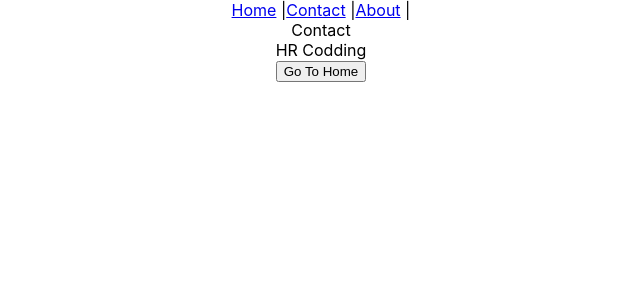
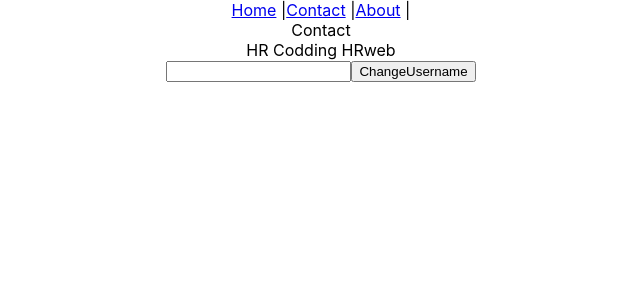
Before and after one commit to HudyRahmani/test1, a React (Create React App) app: page /contact in a window 1280 px wide. Shown: the top 300 px of the page, without its empty margins (319-959 px from the left). Built offline with nearby package versions, Linux system fonts and the light colour scheme.

Commit message:
Add Context

```diff
--- a/src/App.js
+++ b/src/App.js
@@ -6,20 +6,26 @@ import Contact from './pages/Contact';
 import About from './pages/About';
 import Navbar from './pages/Navbar';
 import Notfont from './pages/Notfont';
+import { useState } from 'react';
+import { ProvideContext } from './pages/Context';
+
 
 function App() {
 
+  const [name , setName  ] = useState("HRweb")
   return (
     <div className={`App`}>
+      <ProvideContext.Provider value={{name,setName}}>
         <BrowserRouter>
           <Navbar />
           <Routes>
-          <Route path='/' element={<Home />} />
+            <Route path='/' element={<Home name={name} />} />
             <Route path='/contact' element={<Contact />} />
             <Route path='/about' element={<About />} />
             <Route path='/*' element={<Notfont />} />
           </Routes>
         </BrowserRouter>
+      </ProvideContext.Provider>
     </div>
   );
 
--- /dev/null
+++ b/src/components/ChangeUsername.js
@@ -0,0 +1,16 @@
+import React, { useContext, useState } from 'react'
+import { ProvideContext } from '../pages/Context'
+
+
+export default function ChangeUsername() {
+    const [username , setUsername] = useState('')
+    const {setName} = useContext(ProvideContext)
+  return (
+    <div>
+        <input type='text'
+            onChange={(e) => setUsername(e.target.value)}
+        />
+        <button onClick={() => {setName(username)}}>ChangeUsername</button>
+    </div>
+  )
+}
--- a/src/pages/Contact.js
+++ b/src/pages/Contact.js
@@ -1,16 +1,18 @@
-import React from 'react'
+import React, { useContext } from 'react'
 import { Fragment } from 'react'
 import { useNavigate } from 'react-router-dom'
 import Profile from './Profile'
+import ChangeUsername from '../components/ChangeUsername'
 
 
 export default function Contact() {
   let navigate = useNavigate()
+
   return (
     <React.Fragment>
       <div>Contact</div>
-      <Profile />
-      <button onClick={() => { navigate("/") }}>Go To Home</button>
+      <Profile  />
+      <ChangeUsername />
     </React.Fragment>
   )
 }
--- /dev/null
+++ b/src/pages/Context.js
@@ -0,0 +1,4 @@
+import { createContext } from "react";
+
+
+export const ProvideContext = createContext()
--- a/src/pages/Home.js
+++ b/src/pages/Home.js
@@ -1,7 +1,13 @@
-import React from 'react'
+import React, { useContext } from 'react'
+import { ProvideContext } from './Context'
 
-export default function Home() {
+
+export default function Home(props) {
+    const {name:username} = useContext(ProvideContext)
   return (
-    <div>Home</div>
+    <>
+        <div>Home</div>
+        <p>{username}</p>
+    </>
   )
 }
--- a/src/pages/Profile.js
+++ b/src/pages/Profile.js
@@ -1,8 +1,9 @@
-import React from 'react'
+import React, { useContext } from 'react'
 import { useParams } from 'react-router-dom'
+import { ProvideContext } from './Context'
 
 export default function Profile() {
-  const {name} =useParams()
+  const {name} = useContext(ProvideContext)
   return (
     <div>HR Codding {name}</div>
   )
```
Also changed, not shown: src/components/Hudy.js (deleted, +0 -16 lines). Lines whose indentation alone changed are shown as unchanged.
